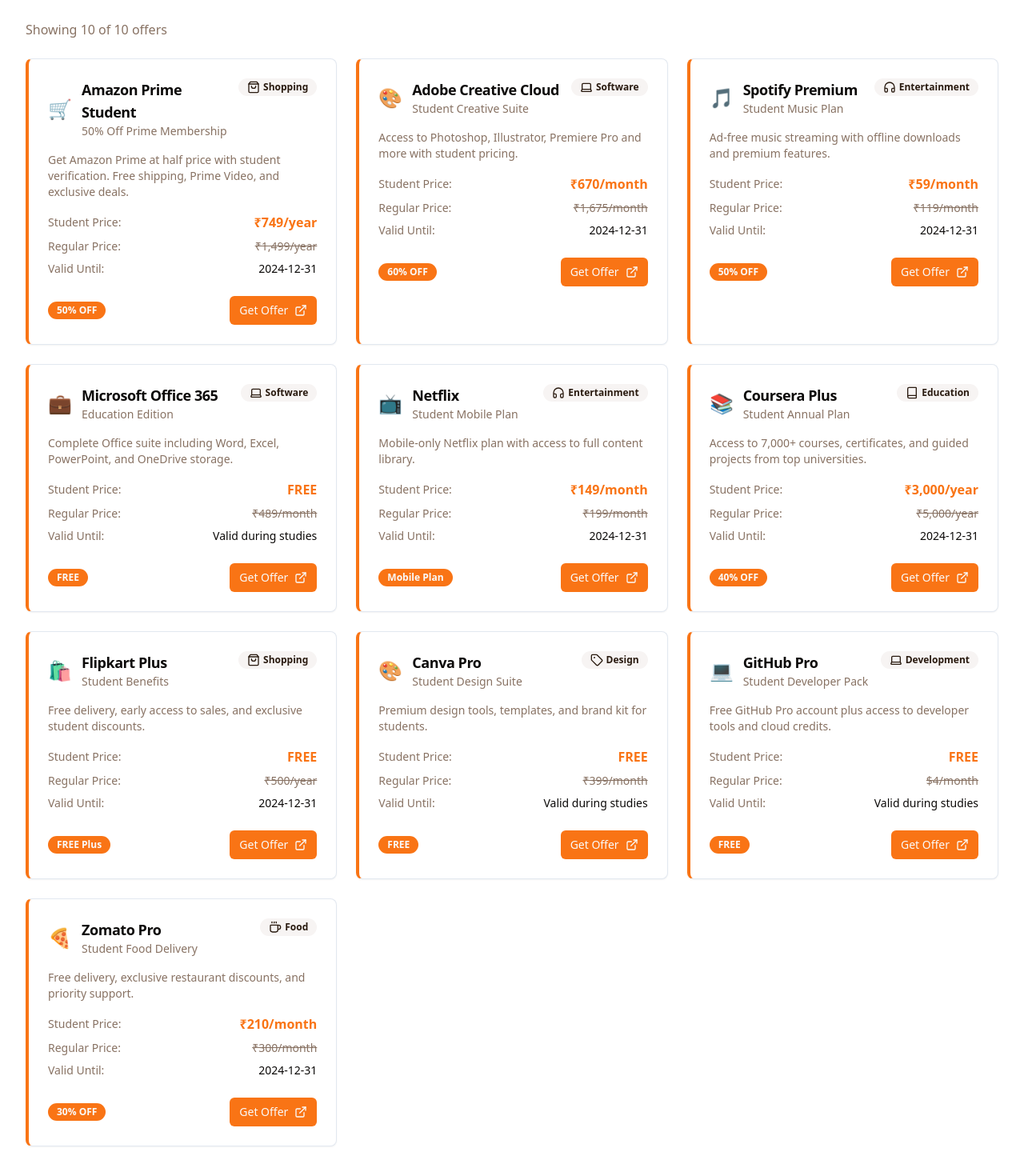
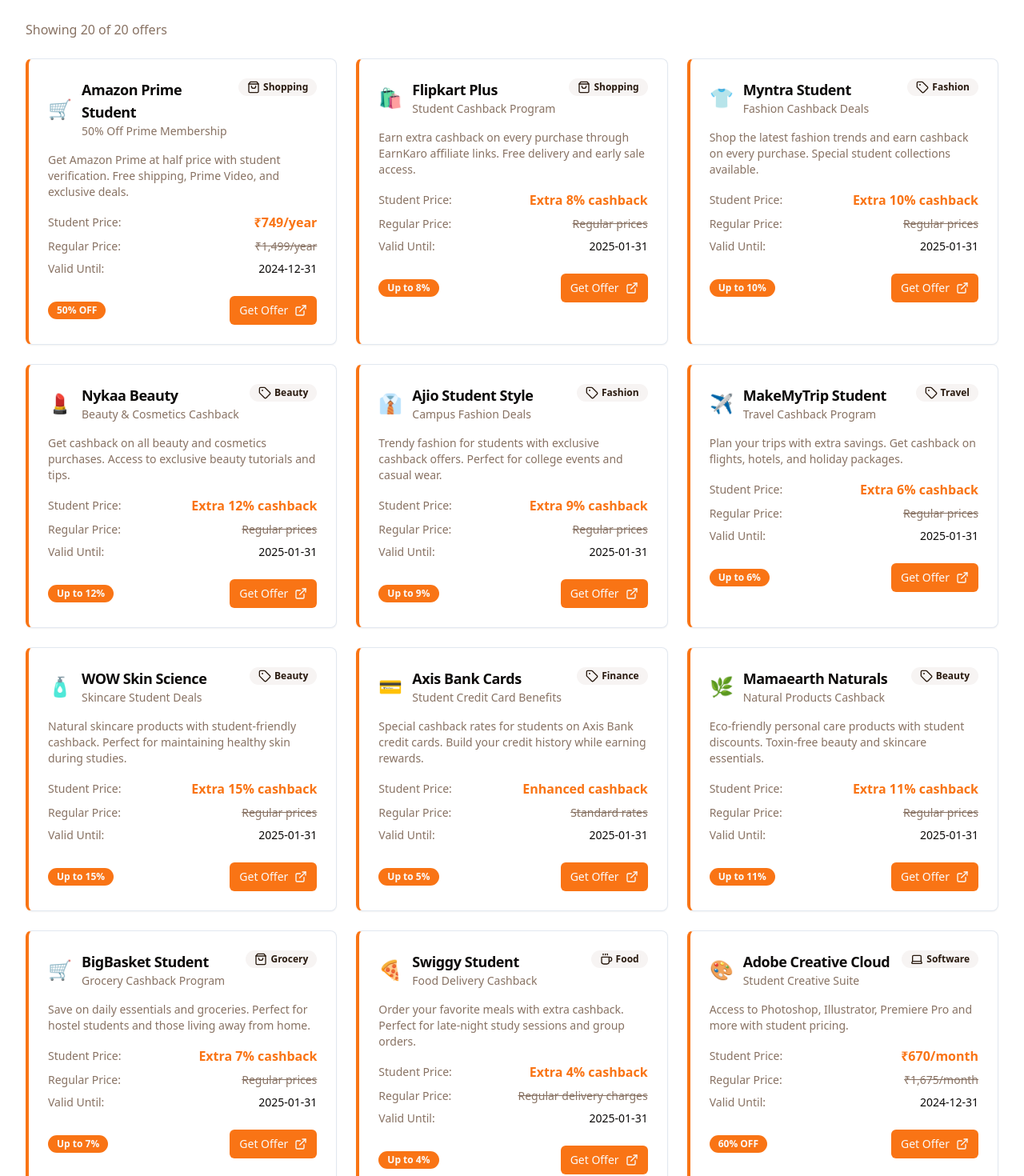
Before and after one commit to h23ii88/orange-campus-connect, a React (Vite) app: page /discounts in a window 1280 px wide. Shown: the part 260-1730 px from the top of the page at 80% size. Built offline with nearby package versions, Linux system fonts and the light colour scheme.

Commit message:
Add EarnKaro discounts
Added new discount offers from earnkaro.com to the student discounts section.

```diff
--- a/src/pages/StudentDiscounts.tsx
+++ b/src/pages/StudentDiscounts.tsx
@@ -20,6 +20,136 @@ const discountOffers = [
     studentPrice: "₹749/year",
     validUntil: "2024-12-31",
     logo: "🛒",
+    color: "orange"
+  },
+  {
+    id: "11",
+    brand: "Flipkart Plus",
+    title: "Student Cashback Program",
+    description: "Earn extra cashback on every purchase through EarnKaro affiliate links. Free delivery and early sale access.",
+    discount: "Up to 8%",
+    category: "Shopping",
+    originalPrice: "Regular prices",
+    studentPrice: "Extra 8% cashback",
+    validUntil: "2025-01-31",
+    logo: "🛍️",
+    color: "orange"
+  },
+  {
+    id: "12",
+    brand: "Myntra Student",
+    title: "Fashion Cashback Deals",
+    description: "Shop the latest fashion trends and earn cashback on every purchase. Special student collections available.",
+    discount: "Up to 10%",
+    category: "Fashion",
+    originalPrice: "Regular prices",
+    studentPrice: "Extra 10% cashback",
+    validUntil: "2025-01-31",
+    logo: "👕",
+    color: "pink"
+  },
+  {
+    id: "13",
+    brand: "Nykaa Beauty",
+    title: "Beauty & Cosmetics Cashback",
+    description: "Get cashback on all beauty and cosmetics purchases. Access to exclusive beauty tutorials and tips.",
+    discount: "Up to 12%",
+    category: "Beauty",
+    originalPrice: "Regular prices",
+    studentPrice: "Extra 12% cashback",
+    validUntil: "2025-01-31",
+    logo: "💄",
+    color: "purple"
+  },
+  {
+    id: "14",
+    brand: "Ajio Student Style",
+    title: "Campus Fashion Deals",
+    description: "Trendy fashion for students with exclusive cashback offers. Perfect for college events and casual wear.",
+    discount: "Up to 9%",
+    category: "Fashion",
+    originalPrice: "Regular prices",
+    studentPrice: "Extra 9% cashback",
+    validUntil: "2025-01-31",
+    logo: "👔",
+    color: "blue"
+  },
+  {
+    id: "15",
+    brand: "MakeMyTrip Student",
+    title: "Travel Cashback Program",
+    description: "Plan your trips with extra savings. Get cashback on flights, hotels, and holiday packages.",
+    discount: "Up to 6%",
+    category: "Travel",
+    originalPrice: "Regular prices",
+    studentPrice: "Extra 6% cashback",
+    validUntil: "2025-01-31",
+    logo: "✈️",
+    color: "green"
+  },
+  {
+    id: "16",
+    brand: "WOW Skin Science",
+    title: "Skincare Student Deals",
+    description: "Natural skincare products with student-friendly cashback. Perfect for maintaining healthy skin during studies.",
+    discount: "Up to 15%",
+    category: "Beauty",
+    originalPrice: "Regular prices",
+    studentPrice: "Extra 15% cashback",
+    validUntil: "2025-01-31",
+    logo: "🧴",
+    color: "green"
+  },
+  {
+    id: "17",
+    brand: "Axis Bank Cards",
+    title: "Student Credit Card Benefits",
+    description: "Special cashback rates for students on Axis Bank credit cards. Build your credit history while earning rewards.",
+    discount: "Up to 5%",
+    category: "Finance",
+    originalPrice: "Standard rates",
+    studentPrice: "Enhanced cashback",
+    validUntil: "2025-01-31",
+    logo: "💳",
+    color: "red"
+  },
+  {
+    id: "18",
+    brand: "Mamaearth Naturals",
+    title: "Natural Products Cashback",
+    description: "Eco-friendly personal care products with student discounts. Toxin-free beauty and skincare essentials.",
+    discount: "Up to 11%",
+    category: "Beauty",
+    originalPrice: "Regular prices",
+    studentPrice: "Extra 11% cashback",
+    validUntil: "2025-01-31",
+    logo: "🌿",
+    color: "green"
+  },
+  {
+    id: "19",
+    brand: "BigBasket Student",
+    title: "Grocery Cashback Program",
+    description: "Save on daily essentials and groceries. Perfect for hostel students and those living away from home.",
+    discount: "Up to 7%",
+    category: "Grocery",
+    originalPrice: "Regular prices",
+    studentPrice: "Extra 7% cashback",
+    validUntil: "2025-01-31",
+    logo: "🛒",
+    color: "orange"
+  },
+  {
+    id: "20",
+    brand: "Swiggy Student",
+    title: "Food Delivery Cashback",
+    description: "Order your favorite meals with extra cashback. Perfect for late-night study sessions and group orders.",
+    discount: "Up to 4%",
+    category: "Food",
+    originalPrice: "Regular delivery charges",
+    studentPrice: "Extra 4% cashback",
+    validUntil: "2025-01-31",
+    logo: "🍕",
     color: "orange"
   },
   {
@@ -164,6 +294,11 @@ const StudentDiscounts = () => {
       case "Food": return <Coffee className="h-4 w-4" />;
       case "Development": return <Laptop className="h-4 w-4" />;
       case "Design": return <Tag className="h-4 w-4" />;
+      case "Fashion": return <Tag className="h-4 w-4" />;
+      case "Beauty": return <Tag className="h-4 w-4" />;
+      case "Travel": return <Tag className="h-4 w-4" />;
+      case "Finance": return <Tag className="h-4 w-4" />;
+      case "Grocery": return <ShoppingBag className="h-4 w-4" />;
       default: return <Tag className="h-4 w-4" />;
     }
   };
```
Also changed, not shown: 1 other file (tests, documents, lock files or other folders).
